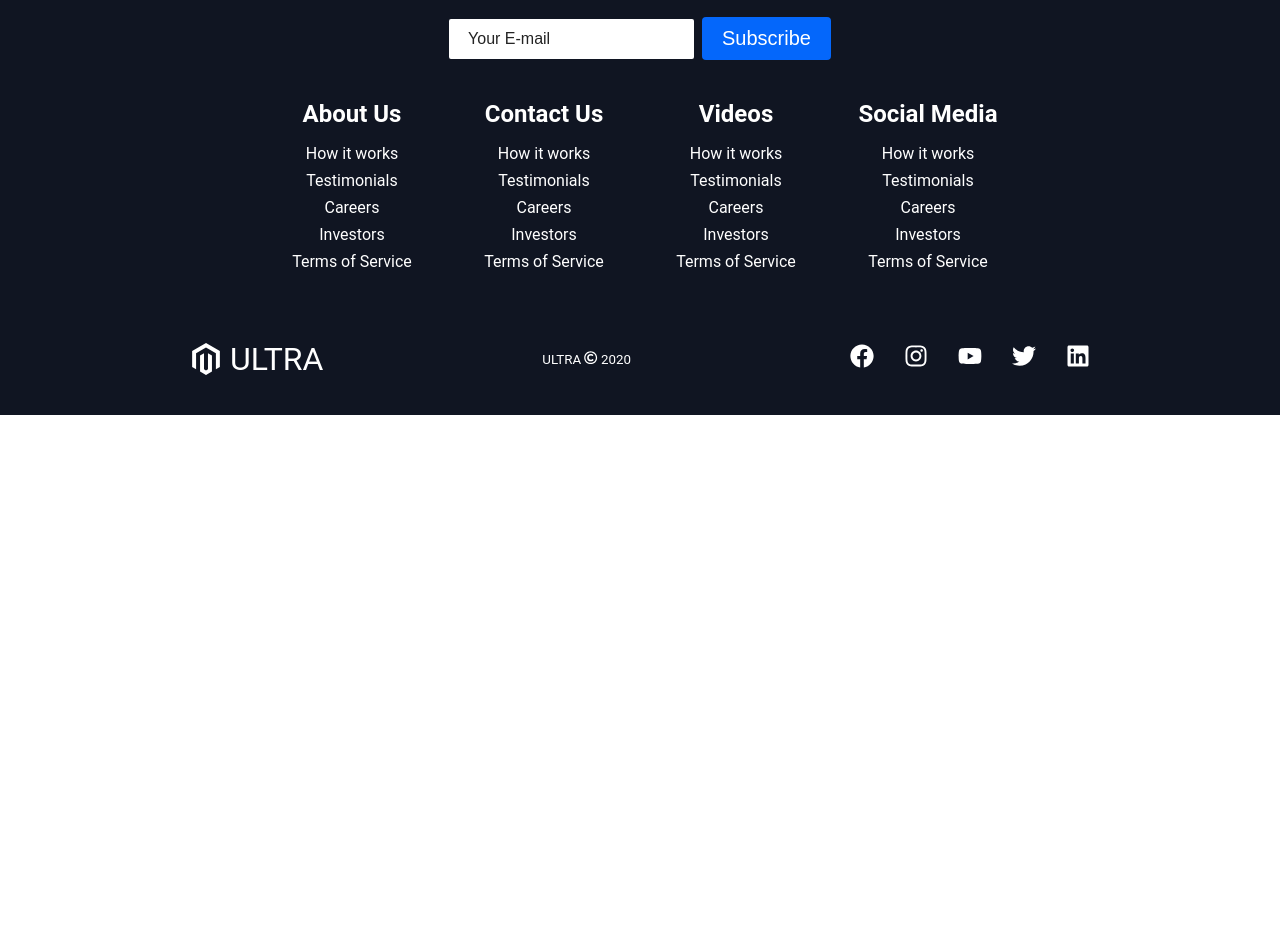
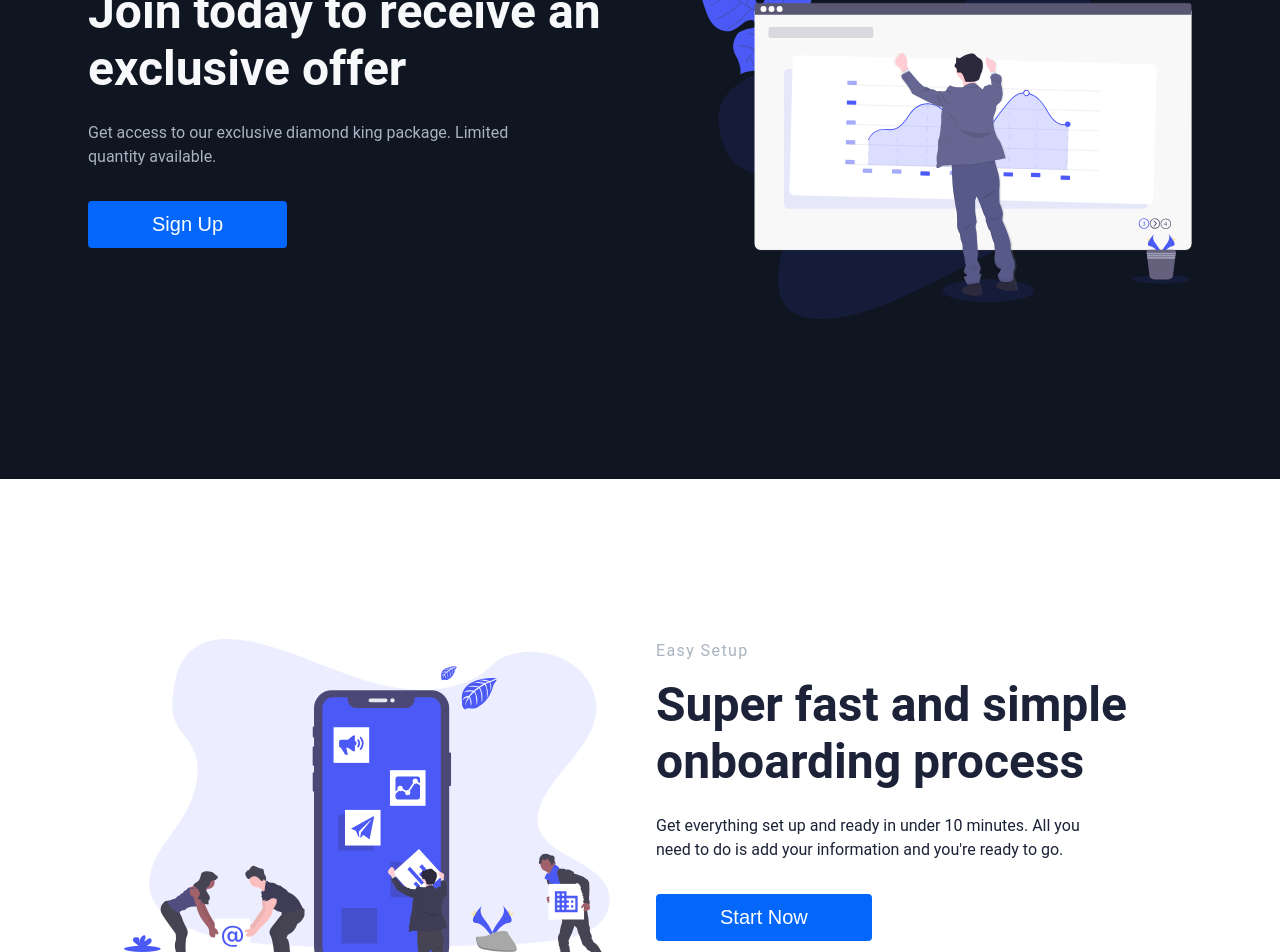
Before and after one commit to Vinicius-A-R/landingpage-1, a React (Create React App) app: page /sign-up in a window 1280 px wide. Shown: the part 300-1252 px from the top of the page. Before the commit the page ends 800 px from the top, so only its background shows below. Built offline with nearby package versions, Linux system fonts and the light colour scheme; the HTML template or start-up script is replaced by a standard one.

Commit message:
STYLED: other pages

```diff
--- /dev/null
+++ b/src/pages/Products/Data.js
@@ -0,0 +1,59 @@
+import img1 from '../../assets/images/svg-1.svg';
+
+export const homeObjOne = {
+  lightBg: true,
+  lightText: false,
+  lightTopLine: false,
+  lightTextDesc: false,
+  topLine: 'View Our Products',
+  headline: 'Shop through our catalog of products',
+  description:
+    'We provide worldwide shipping to all countries. If there are any issues, just issue a refund and we will process your request',
+  buttonLabel: 'Shop Now',
+  imgStart: '',
+  img: img1,
+  alt: 'Credit Card',
+};
+
+export const homeObjTwo = {
+  lightBg: false,
+  lightText: true,
+  lightTopLine: true,
+  lightTextDesc: true,
+  topLine: '100% Secure',
+  headline: 'Stay protected 24/7 anywhere anytime',
+  description:
+    'We have you covered no matter where you are located. Over 140 locations worldwide to ensure you have access anytime',
+  buttonLabel: 'Learn More',
+  imgStart: '',
+  img: img1,
+  alt: 'Vault',
+};
+
+export const homeObjThree = {
+  lightBg: true,
+  lightText: false,
+  lightTextDesc: false,
+  topLine: 'Easy Setup',
+  headline: 'Super fast and simple onboarding process',
+  description:
+    "Get everything set up and ready in under 10 minutes. All you need to do is add your information and you're ready to go.",
+  buttonLabel: 'Start Now',
+  imgStart: 'start',
+  img: img1,
+  alt: 'Vault',
+};
+
+export const homeObjFour = {
+  lightBg: false,
+  lightText: true,
+  lightTextDesc: true,
+  topLine: 'DATA ANALYTICS',
+  headline: 'Every transaction is stored on our secure cloud database',
+  description:
+    'Never ever have to worry again about saved reciepts. We store your data, so you can access it anytime.',
+  buttonLabel: 'Sign Up Now',
+  imgStart: 'start',
+  img: img1,
+  alt: 'Vault',
+};
--- /dev/null
+++ b/src/pages/Products/index.js
@@ -0,0 +1,15 @@
+import React from 'react';
+
+import { InfoSection } from '../../components';
+import { homeObjOne, homeObjTwo } from './Data';
+
+function Products() {
+  return (
+    <>
+      <InfoSection {...homeObjOne} />
+      <InfoSection {...homeObjTwo} />
+    </>
+  );
+}
+
+export default Products;
--- /dev/null
+++ b/src/pages/Services/Data.js
@@ -0,0 +1,57 @@
+import img1 from '../../assets/images/svg-1.svg';
+
+export const homeObjOne = {
+  lightBg: false,
+  lightText: true,
+  lightTextDesc: true,
+  topLine: 'Exclusive Access',
+  headline: 'Unlimited Transactions with zero fees',
+  description:
+    'Get access to our exclusive diamond card that allows you to  send unlimited transactions without getting charged any fees',
+  buttonLabel: 'Get Started',
+  imgStart: '',
+  img: img1,
+  alt: 'Credit Card',
+};
+
+export const homeObjTwo = {
+  lightBg: false,
+  lightText: true,
+  lightTextDesc: true,
+  topLine: '100% Secure',
+  headline: 'Stay protected 24/7 anywhere anytime',
+  description:
+    'We have you covered no matter where you are located. Over 140 locations worldwide to ensure you have access anytime',
+  buttonLabel: 'Learn More',
+  imgStart: '',
+  img: img1,
+  alt: 'Vault',
+};
+
+export const homeObjThree = {
+  lightBg: true,
+  lightText: false,
+  lightTextDesc: false,
+  topLine: 'Easy Setup',
+  headline: 'Super fast and simple onboarding process',
+  description:
+    "Get everything set up and ready in under 10 minutes. All you need to do is add your information and you're ready to go.",
+  buttonLabel: 'Start Now',
+  imgStart: 'start',
+  img: img1,
+  alt: 'Vault',
+};
+
+export const homeObjFour = {
+  lightBg: false,
+  lightText: true,
+  lightTextDesc: true,
+  topLine: 'Data Analytics',
+  headline: 'Every transaction is stored on our secure cloud database',
+  description:
+    'Never ever have to worry again about saved reciepts. We store your data, so you can access it anytime.',
+  buttonLabel: 'Sign Up Now',
+  imgStart: 'start',
+  img: img1,
+  alt: 'Vault',
+};
--- /dev/null
+++ b/src/pages/Services/index.js
@@ -0,0 +1,15 @@
+import React from 'react';
+import { InfoSection, Pricing } from '../../components';
+import { homeObjOne, homeObjThree } from './Data';
+
+function Services() {
+  return (
+    <>
+      <Pricing />
+      <InfoSection {...homeObjOne} />
+      <InfoSection {...homeObjThree} />
+    </>
+  );
+}
+
+export default Services;
--- /dev/null
+++ b/src/pages/SignUp/Data.js
@@ -0,0 +1,62 @@
+import img1 from '../../assets/images/svg-1.svg';
+import img2 from '../../assets/images/svg-2.svg';
+
+export const homeObjOne = {
+  lightBg: false,
+  lightText: true,
+  lightTopLine: true,
+  lightTextDesc: true,
+  topLine: 'Sign up Today',
+  headline: 'Join today to receive an exclusive offer',
+  description:
+    'Get access to our exclusive diamond king package. Limited quantity available.',
+  buttonLabel: 'Sign Up',
+  imgStart: '',
+  img: img2,
+  alt: 'Credit Card',
+};
+
+export const homeObjTwo = {
+  lightBg: false,
+  lightText: true,
+  lightTopLine: true,
+  lightTextDesc: true,
+  topLine: '100% Secure',
+  headline: 'Stay protected 24/7 anywhere anytime',
+  description:
+    'We have you covered no matter where you are located. Over 140 locations worldwide to ensure you have access anytime',
+  buttonLabel: 'Learn More',
+  imgStart: '',
+  img: img1,
+  alt: 'Vault',
+};
+
+export const homeObjThree = {
+  lightBg: true,
+  lightText: false,
+  lightTopLine: true,
+  lightTextDesc: false,
+  topLine: 'Easy Setup',
+  headline: 'Super fast and simple onboarding process',
+  description:
+    "Get everything set up and ready in under 10 minutes. All you need to do is add your information and you're ready to go.",
+  buttonLabel: 'Start Now',
+  imgStart: 'start',
+  img: img1,
+  alt: 'Vault',
+};
+
+export const homeObjFour = {
+  lightBg: false,
+  lightText: true,
+  lightTopLine: true,
+  lightTextDesc: true,
+  topLine: 'Data Analytics',
+  headline: 'Every transaction is stored on our secure cloud database',
+  description:
+    'Never ever have to worry again about saved reciepts. We store your data, so you can access it anytime.',
+  buttonLabel: 'Sign Up Now',
+  imgStart: 'start',
+  img: img1,
+  alt: 'Vault',
+};
--- /dev/null
+++ b/src/pages/SignUp/index.js
@@ -0,0 +1,14 @@
+import React from 'react';
+import { InfoSection } from '../../components';
+import { homeObjOne, homeObjThree } from './Data';
+
+function SignUp() {
+  return (
+    <>
+      <InfoSection {...homeObjOne} />
+      <InfoSection {...homeObjThree} />
+    </>
+  );
+}
+
+export default SignUp;
--- a/src/routes/index.js
+++ b/src/routes/index.js
@@ -2,11 +2,17 @@ import React from 'react';
 import { Switch, Route } from 'react-router-dom';
 
 import Homepage from '../pages/Homepage';
+import Services from '../pages/Services';
+import Products from '../pages/Products';
+import SignUp from '../pages/SignUp';
 
 function Routes() {
   return (
     <Switch>
       <Route exact path="/" component={Homepage} />
+      <Route path="/services" component={Services} />
+      <Route path="/products" component={Products} />
+      <Route path="/sign-up" component={SignUp} />
     </Switch>
   );
 }
```
